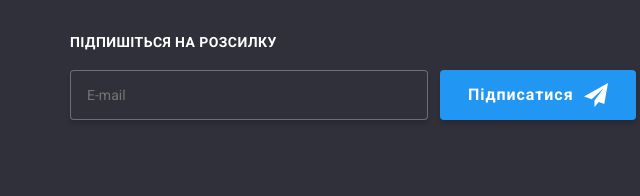
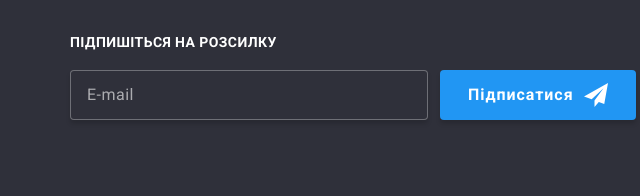
Before and after one commit to MikeMarenyak/goit-markup-hw-06, a plain HTML site: page index.html in a window 1280 px wide. Shown: the part 2206-2402 px from the top of the page, 562-1202 px from the left. Drawn offline with nearby package versions, Linux system fonts and the light colour scheme.

Commit message:
Update style.css

```diff
--- a/css/style.css
+++ b/css/style.css
@@ -547,7 +547,7 @@ button {
 
 /*  footer  */
 
-placeholder{
+.sub-input::placeholder{
   font-weight: 400;
 font-size: 16px;
 line-height: calc(20/16);
```
